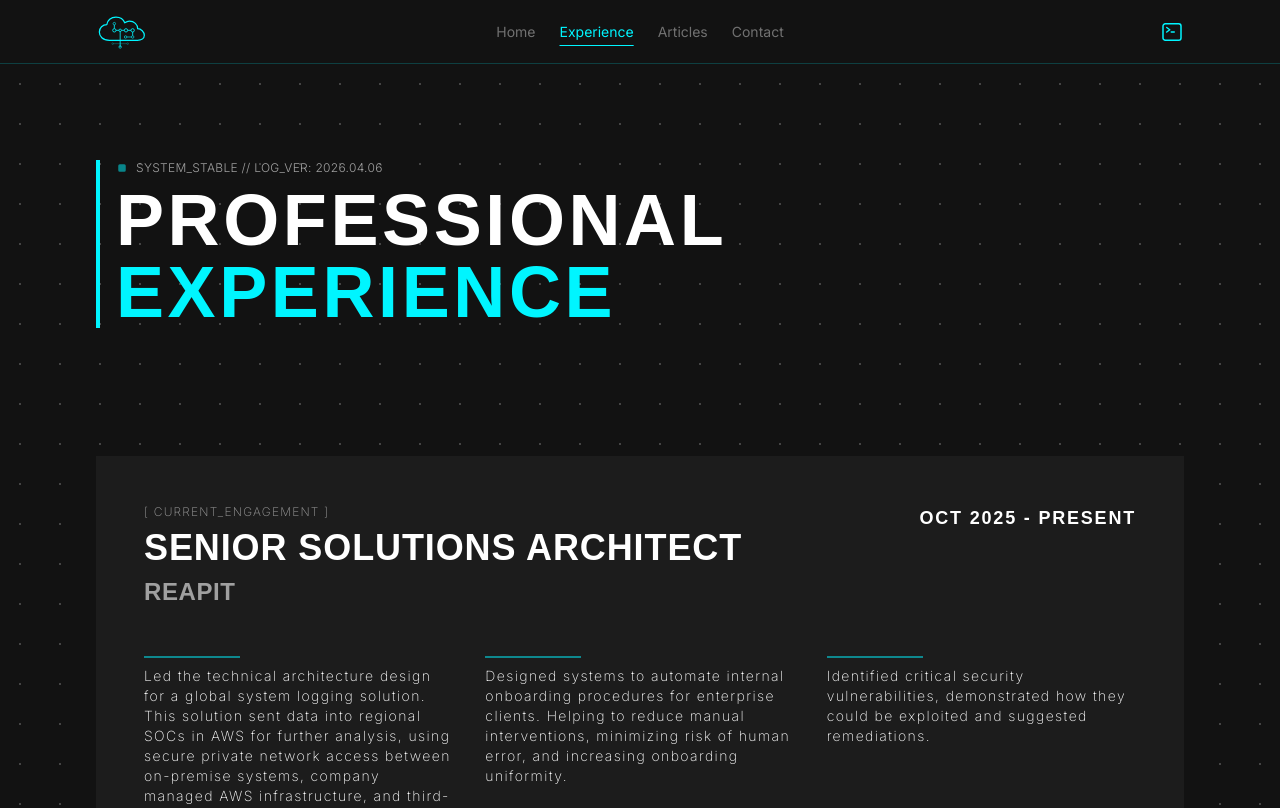
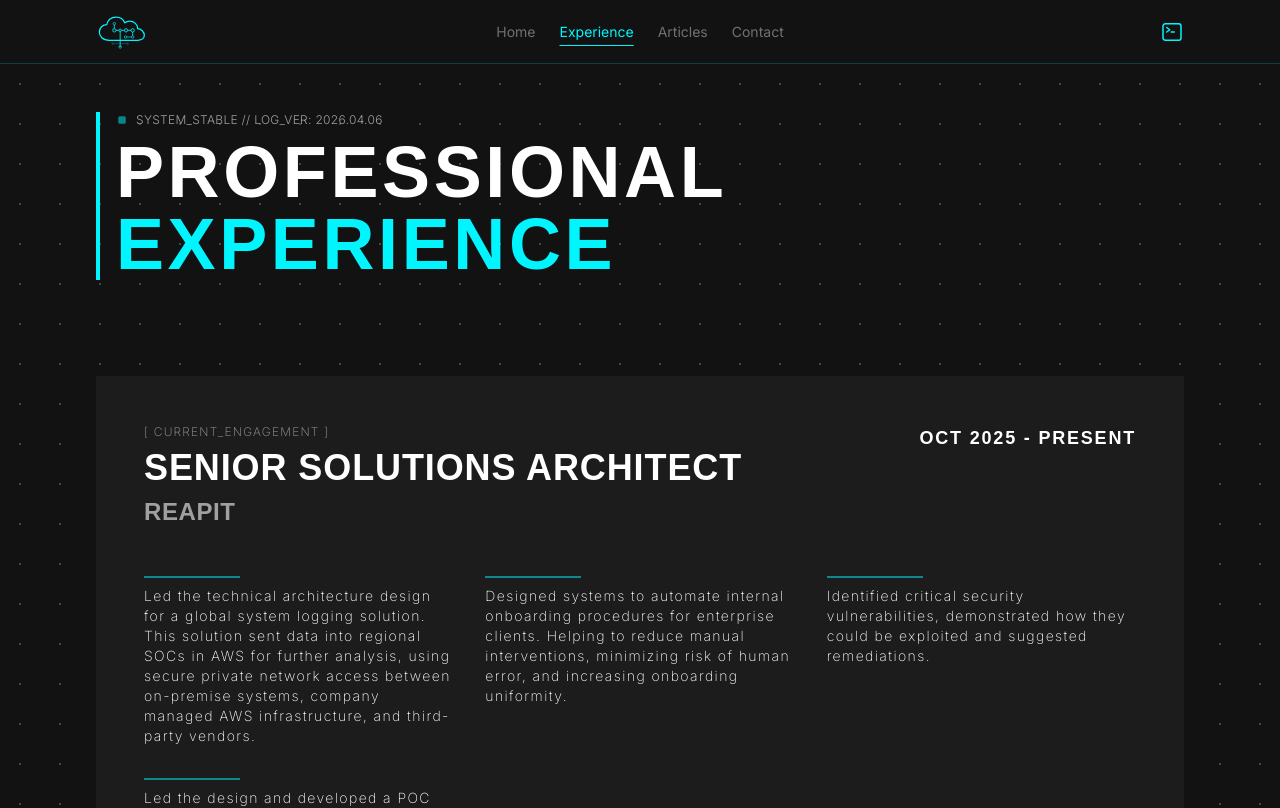
Before and after one commit to darkcl0ud/personal-website-v2, a React (Vite) app: page /experience in a window 1280 px wide. Shown: the top 808 px of the page. Built offline with nearby package versions, Linux system fonts and the light colour scheme; a web font is replaced by a local one.

Commit message:
style(experience): made heading uniform to articles page

```diff
--- a/src/pages/Experience.tsx
+++ b/src/pages/Experience.tsx
@@ -8,8 +8,14 @@ import SetMeta from "../components/SetMeta";
 export default function Experience() {
   return (
     <>
-            <SetMeta title="Liam David Hughes - Experience" description="Professional experience and certifications of Liam David Hughes" keywords="Liam David Hughes, experience, certifications" image="https://liam.network/favicon.svg" type="article" />
-            <div className="bg-[radial-gradient(circle,_theme(colors.tertiary.100/35%)_1px,_transparent_1px)] bg-[size:40px_40px] h-full lg:pt-12 flex flex-col xl:gap-8">
+      <SetMeta
+        title="Liam David Hughes - Experience"
+        description="Professional experience and certifications of Liam David Hughes"
+        keywords="Liam David Hughes, experience, certifications"
+        image="https://liam.network/favicon.svg"
+        type="article"
+      />
+      <div className="bg-[radial-gradient(circle,_theme(colors.tertiary.100/35%)_1px,_transparent_1px)] bg-[size:40px_40px] h-full flex flex-col">
         <ExperienceTitle />
         <Jobs />
         <Certifications />
@@ -21,5 +27,5 @@ export default function Experience() {
         </Section>
       </div>
     </>
-    )
+  );
 }
```
Lines whose indentation alone changed are shown as unchanged.
